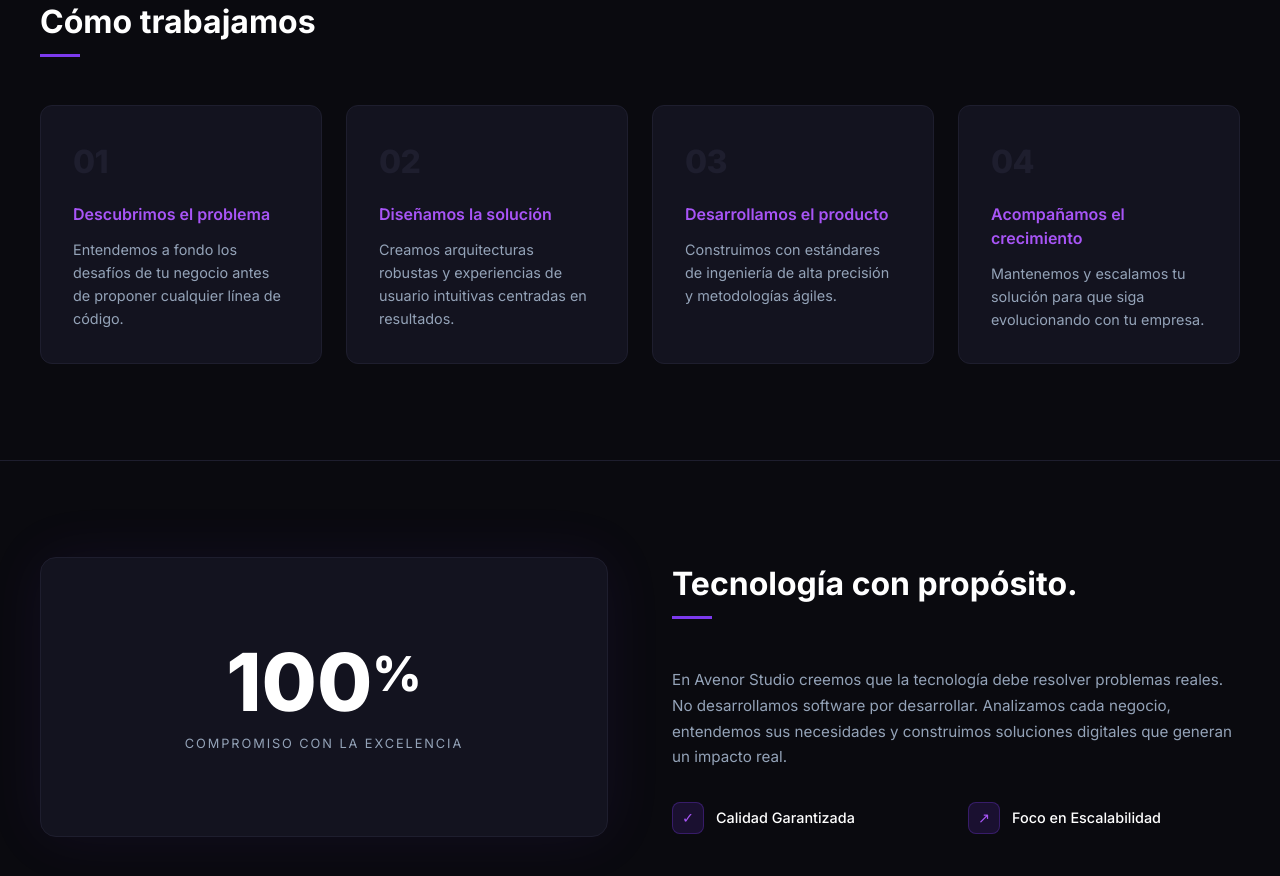
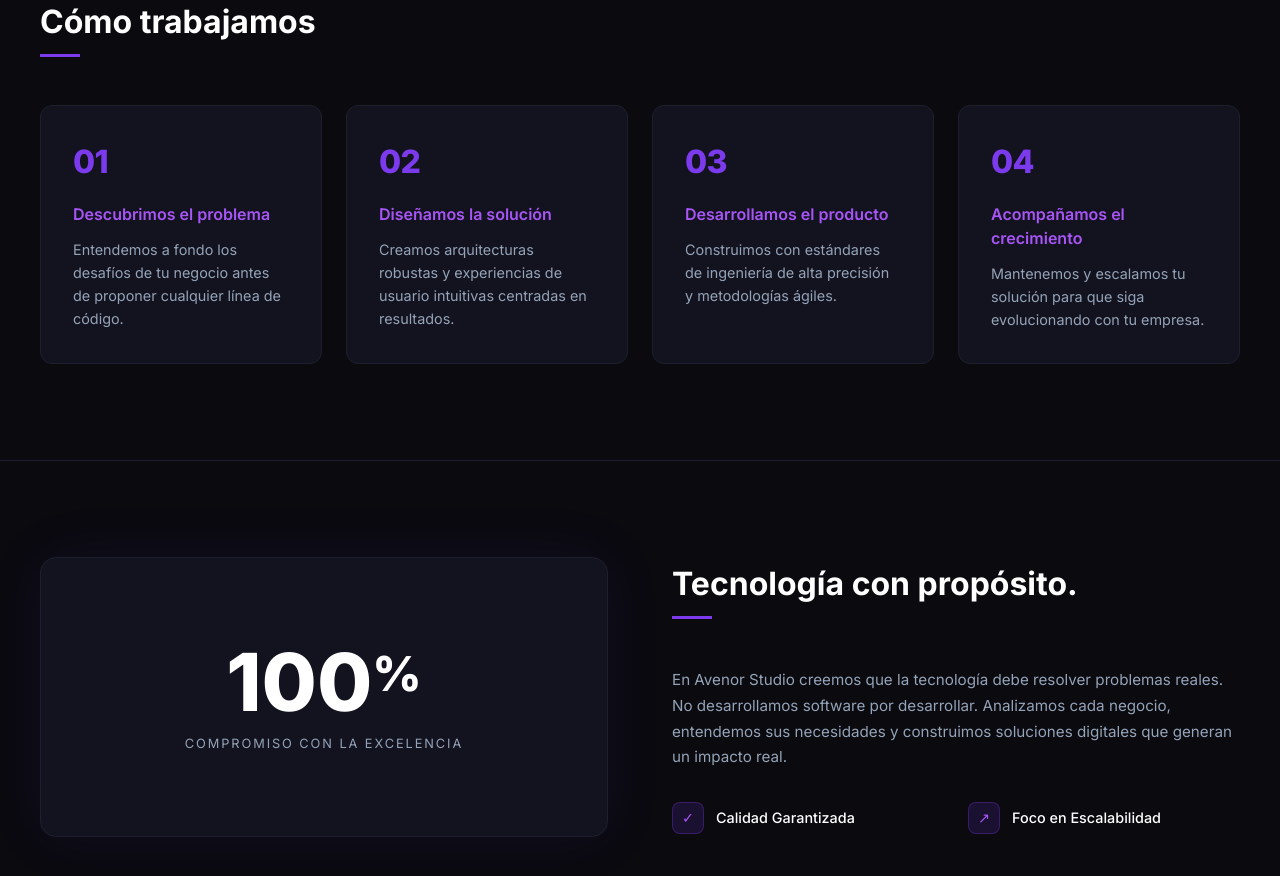
Before and after one commit to christianFiol8/avenor-studio, a Next.js app: page / in a window 1280 px wide. Shown: the part 1660-2536 px from the top of the page. Built offline with nearby package versions, Linux system fonts and the light colour scheme.

Commit message:
style: color morado en numeros de procesoA

```diff
--- a/app/globals.css
+++ b/app/globals.css
@@ -134,7 +134,7 @@ body {
 .paso-numero {
   font-size: 2rem;
   font-weight: 800;
-  color: var(--border);
+  color: var(--accent-purple);
   margin-bottom: 1rem;
   letter-spacing: -0.02em;
 }
```
